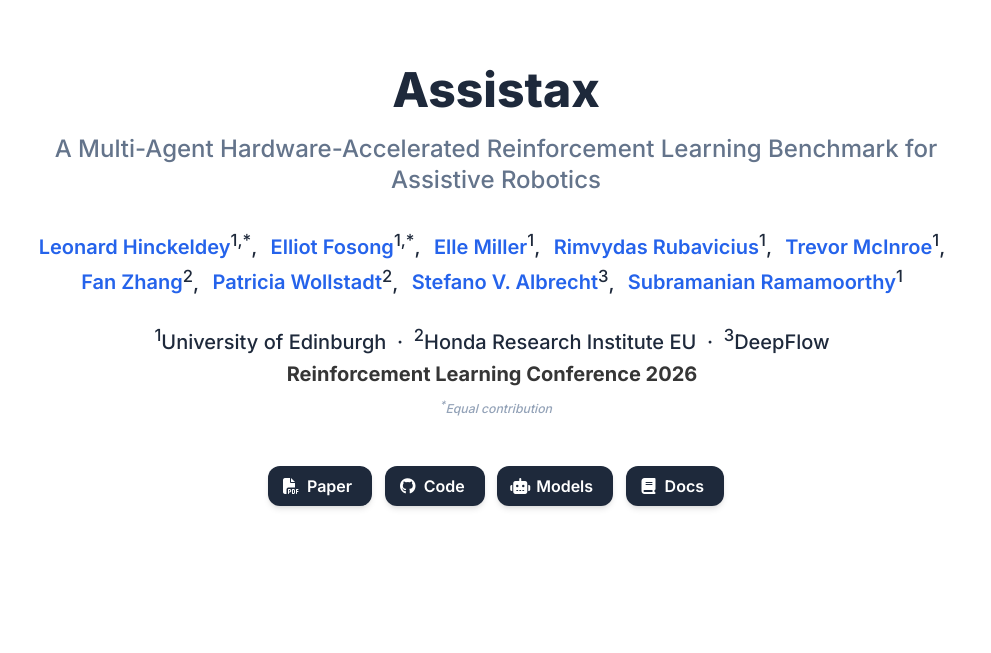
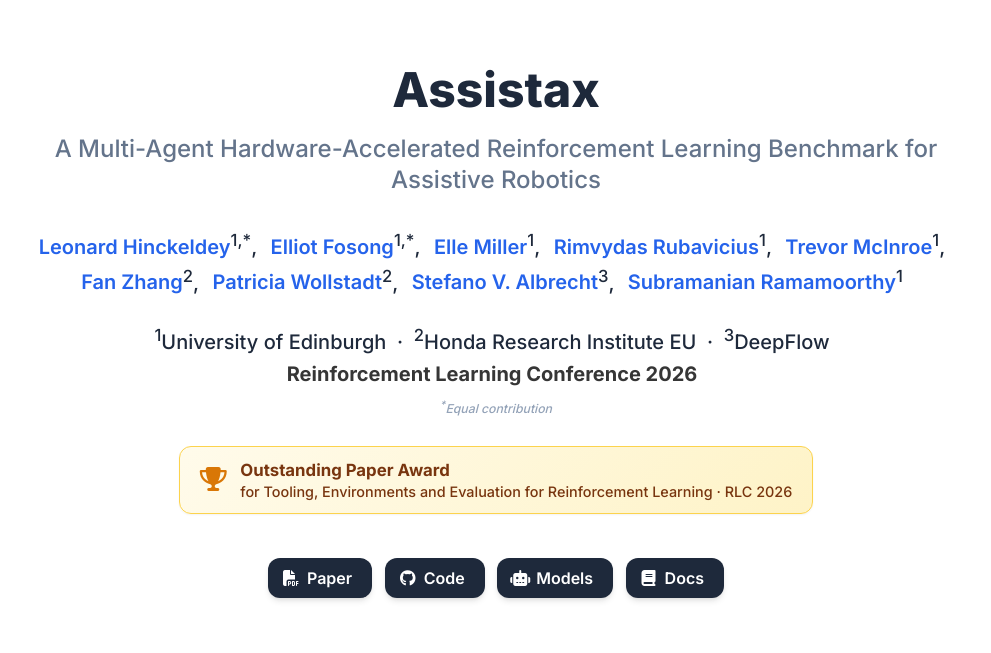
Before and after one commit to LeoHink/assistax-project, a plain HTML site: page index.html in a window 1280 px wide. Shown: the top 653 px of the page, without its empty margins (144-1135 px from the left). Drawn offline with nearby package versions, Linux system fonts and the light colour scheme; some icons are missing.

Commit message:
Adding Best paper award info

```diff
--- a/index.html
+++ b/index.html
@@ -156,6 +156,14 @@
               <span class="author-block"><strong>Reinforcement Learning Conference 2026</strong></span>
               <br>
               <span class="eql-cntrb"><small><sup>*</sup>Equal contribution</small></span>
+            </div>
+
+            <div class="publication-awards">
+              <span class="award-icon"><i class="fas fa-trophy" aria-hidden="true"></i></span>
+              <span class="award-text">
+                <strong>Outstanding Paper Award</strong>
+                <span>for Tooling, Environments and Evaluation for Reinforcement Learning &middot; RLC 2026</span>
+              </span>
             </div>
 
             <div class="column has-text-centered">
--- a/static/css/index.css
+++ b/static/css/index.css
@@ -163,14 +163,41 @@ body {
 }
 
 .publication-awards {
-    color: #ef4444;
-    width: fit-content;
+    display: inline-flex;
+    align-items: center;
+    gap: 0.85rem;
+    max-width: 100%;
+    margin: 0 auto 1.5rem;
+    padding: 0.75rem 1.25rem;
+    color: #78350f;
+    text-align: left;
+    background: linear-gradient(135deg, #fffbeb, #fef3c7);
+    border: 1px solid #fcd34d;
+    border-radius: var(--border-radius);
+    box-shadow: var(--shadow-sm);
+}
+
+.publication-awards .award-icon {
+    flex-shrink: 0;
+    font-size: 1.5rem;
+    color: #d97706;
+}
+
+.publication-awards .award-text {
+    display: flex;
+    flex-direction: column;
+    line-height: 1.35;
+}
+
+.publication-awards .award-text strong {
+    color: #78350f;
+    font-size: 1.05rem;
     font-weight: 700;
-    background: linear-gradient(135deg, #fef2f2, #fee2e2);
-    padding: 0.5rem 1rem;
-    border-radius: var(--border-radius);
-    border-left: 4px solid #ef4444;
-    margin-top: 1rem;
+}
+
+.publication-awards .award-text span {
+    font-size: 0.9rem;
+    font-weight: 500;
 }
 
 .publication-authors a {
```
